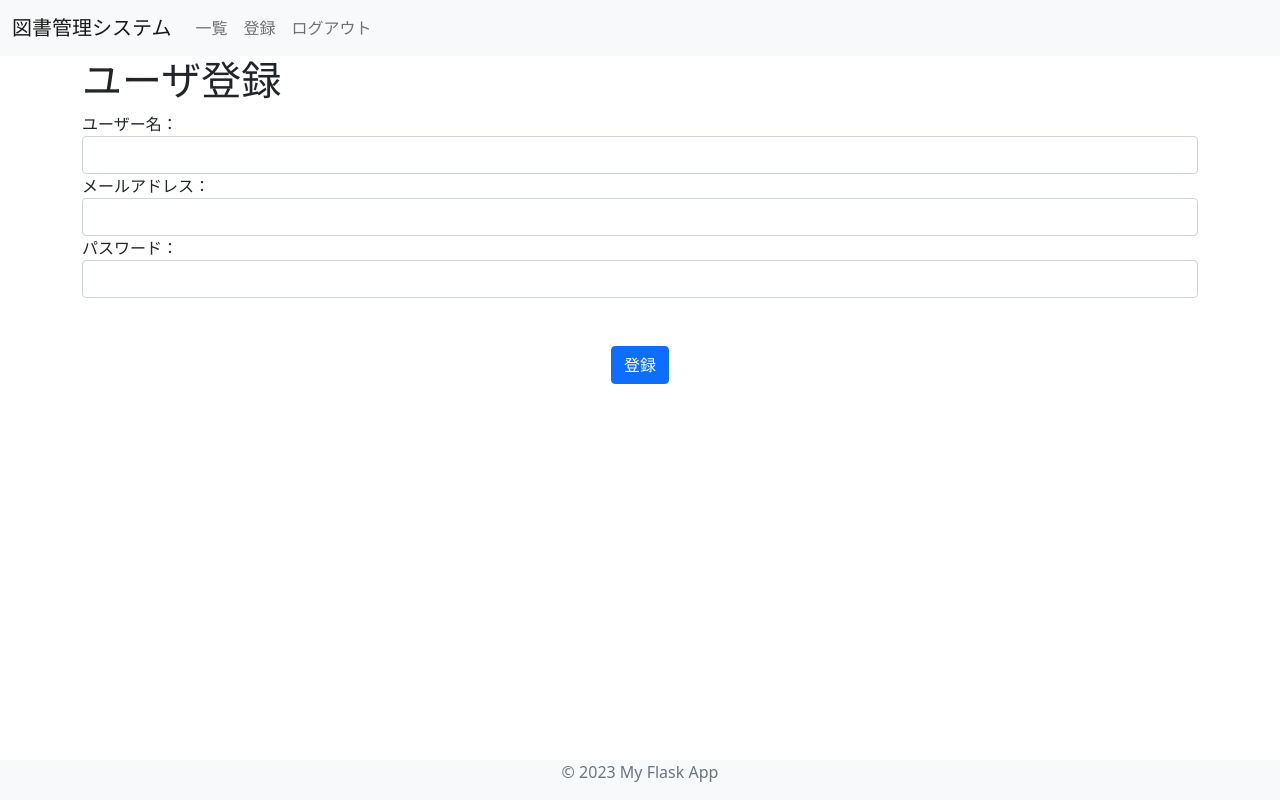
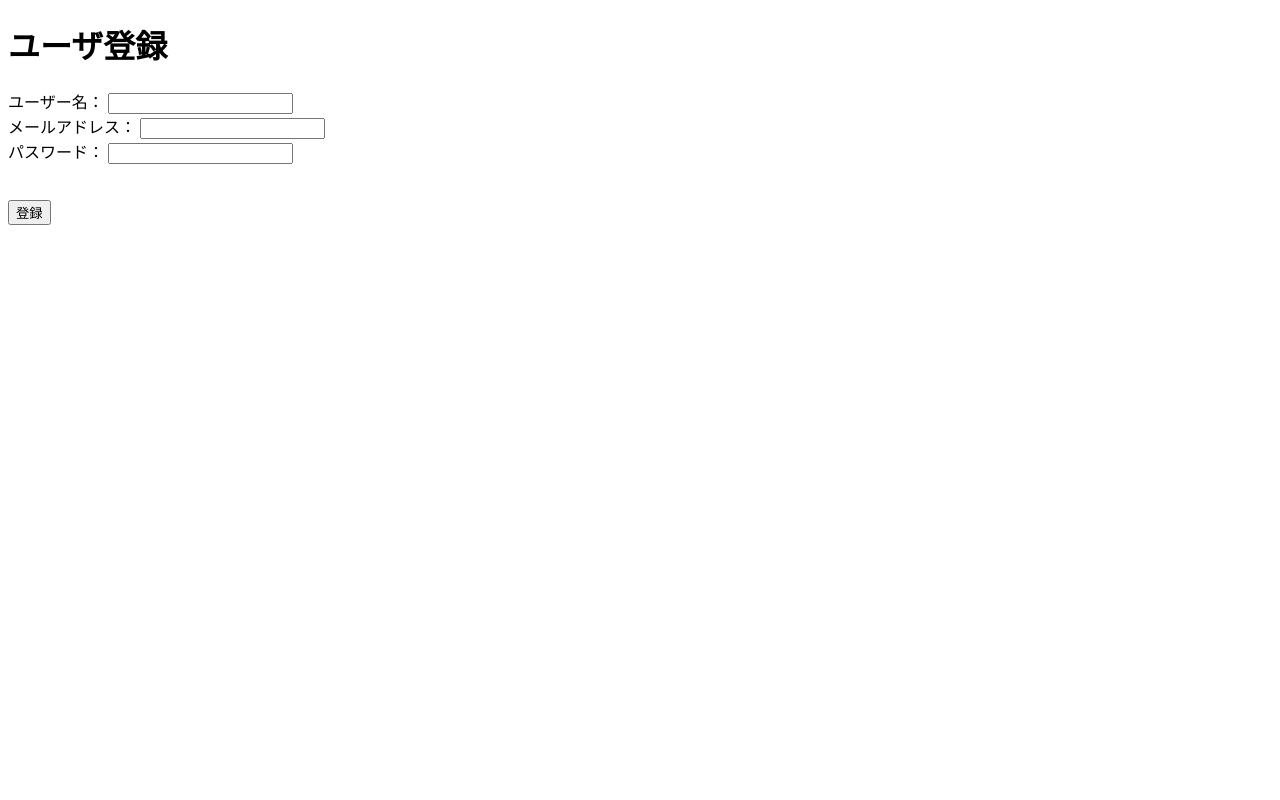
Before and after one commit to mimoza126/book_management, a Flask app: page /register in a window 1280 px wide. Run offline with Flask 3, Linux system fonts and the light colour scheme.

Commit message:
不要なコードの削除

```diff
--- a/app.py
+++ b/app.py
@@ -8,6 +8,7 @@ from datetime import timedelta
 app = Flask(__name__)
 
 app.secret_key=''.join(random.choices(string.ascii_letters, k=256))
+
 #トップページ
 @app.route('/', methods=['GET'])
 def index():
@@ -19,6 +20,7 @@ def index():
     else :
         # register_exe() から redirect された場合
         return render_template('index.html', msg=msg)
+
 #ユーザ登録遷移
 @app.route('/register')
 def register():
--- a/templates/book_delete.html
+++ b/templates/book_delete.html
@@ -16,7 +16,7 @@
                     <div class = 'text-center'>
                         <button type="submit" class="btn btn-primary">削除</button>
                     </div>
-                </div>
+            </div>
         </div>
     </div>
 </div>
--- a/templates/book_edit.html
+++ b/templates/book_edit.html
@@ -14,8 +14,8 @@
                 <h2 class="card-title">{{ id }}</h2>
                     <div class="card-text">
                         <form action="{{ url_for('book_edit_exe') }}" method="post">
-                        <label><string>ID</strong>:{{ id }}<input type="hidden" name="id" value={{ id }}></label><br>
-                        <label> タイトル：<input type="text" name="title"></label><br><br>
+                            <label><string>ID</strong>:{{ id }}<input type="hidden" name="id" value={{ id }}></label><br>
+                            <label> タイトル：<input type="text" name="title"></label><br><br>
                         <button type="submit" class="btn btn-primary">更新</button>
                     </div>
             </div>
--- a/templates/book_register.html
+++ b/templates/book_register.html
@@ -30,7 +30,7 @@
             <input type="text" class="form-control" name="isbn" id="isbn" required>
         </div>
         <div class = 'text-center'>
-        <button type="submit" class="btn btn-primary center-block">登録</button>
+            <button type="submit" class="btn btn-primary center-block">登録</button>
         </div>
     </form>
 </div>
--- a/templates/book_register_confirm.html
+++ b/templates/book_register_confirm.html
@@ -26,7 +26,7 @@
             <label for="isbn">ISBN：</label><p class="form-control-static">{{ isbn }}</p>
         </div>
         <div class = 'text-center'>
-        <button type="submit" class="btn btn-primary">登録</button>
+            <button type="submit" class="btn btn-primary">登録</button>
         </div>
     </form>
 </div>
--- a/templates/layout.html
+++ b/templates/layout.html
@@ -11,9 +11,9 @@
 </head>
 <body>
   <header>
-    <nav class="navbar navbar-expand-lg navbar-light bg-light">
+    <nav class="navbar navbar-expand-lg navbar-light bg-light navbar-fixed-top">
       <div class="container-fluid">
-        <a class="navbar-brand" href="{{url_for('mypage')}}">図書管理システム</a>
+        <a class="navbar-brand" href="{{url_for('b_list')}}">図書管理システム</a>
         <div class="collapse navbar-collapse" id="navbarNavAltMarkup">
           <div class="navbar-nav">
             <a class="nav-link" href="{{url_for('b_list')}}">一覧</a>
--- a/templates/register_confirm.html
+++ b/templates/register_confirm.html
@@ -10,7 +10,7 @@
         <p>Password:**********</p>
         <p>Mail: {{ mail }}</p>
         <div class = 'text-center'>
-        <input type="submit" value="登録">
+            <input type="submit" value="登録">
         </div>
     </form>
 </body>
--- a/templates/u_register.html
+++ b/templates/u_register.html
@@ -1,15 +1,12 @@
-{% extends "layout.html" %}
-
-{% block css %}
-<link rel="stylesheet" href="{{ url_for('static', filename='css/register.css') }}">
-{% endblock %}
-
-{% block title %}
-<!-- タイトルを記述 -->
-<title>ユーザ登録</title>
-{% endblock %}
-
-{% block content %}
+<!DOCTYPE html>
+<html lang="ja">
+<head>
+<meta charset="UTF-8">
+<meta http-equiv="X-UA-Compatible" content="IE=edge">
+<meta name="viewport" content="width=device-width, initial-scale=1.0">
+<title>u_register</title>
+</head>
+<body>
 <div class="container">
     <h1>ユーザ登録</h1>
         <form action="{{ url_for('u_register') }}" method="post">
@@ -30,4 +27,4 @@
     </div>
 </form>
 </div>
-{% endblock %}
+</body>
```
Lines whose indentation alone changed are shown as unchanged.
